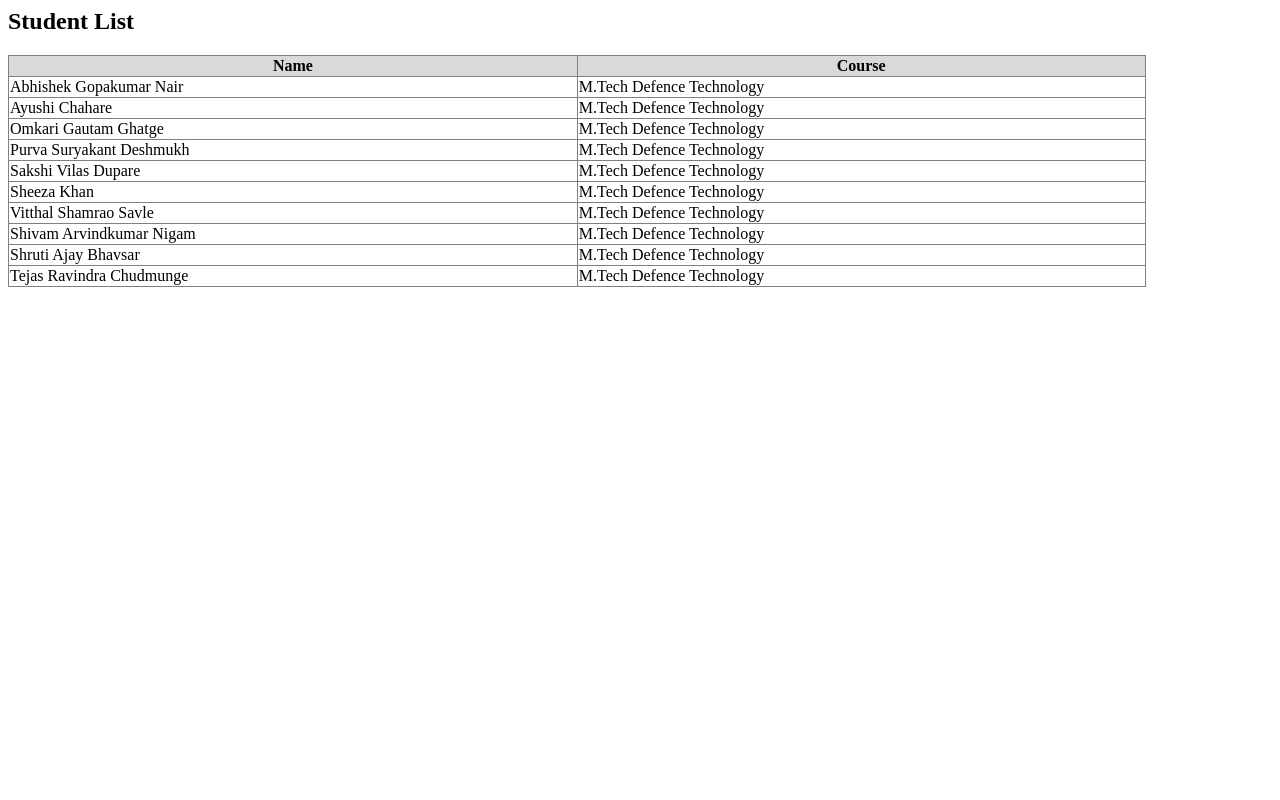
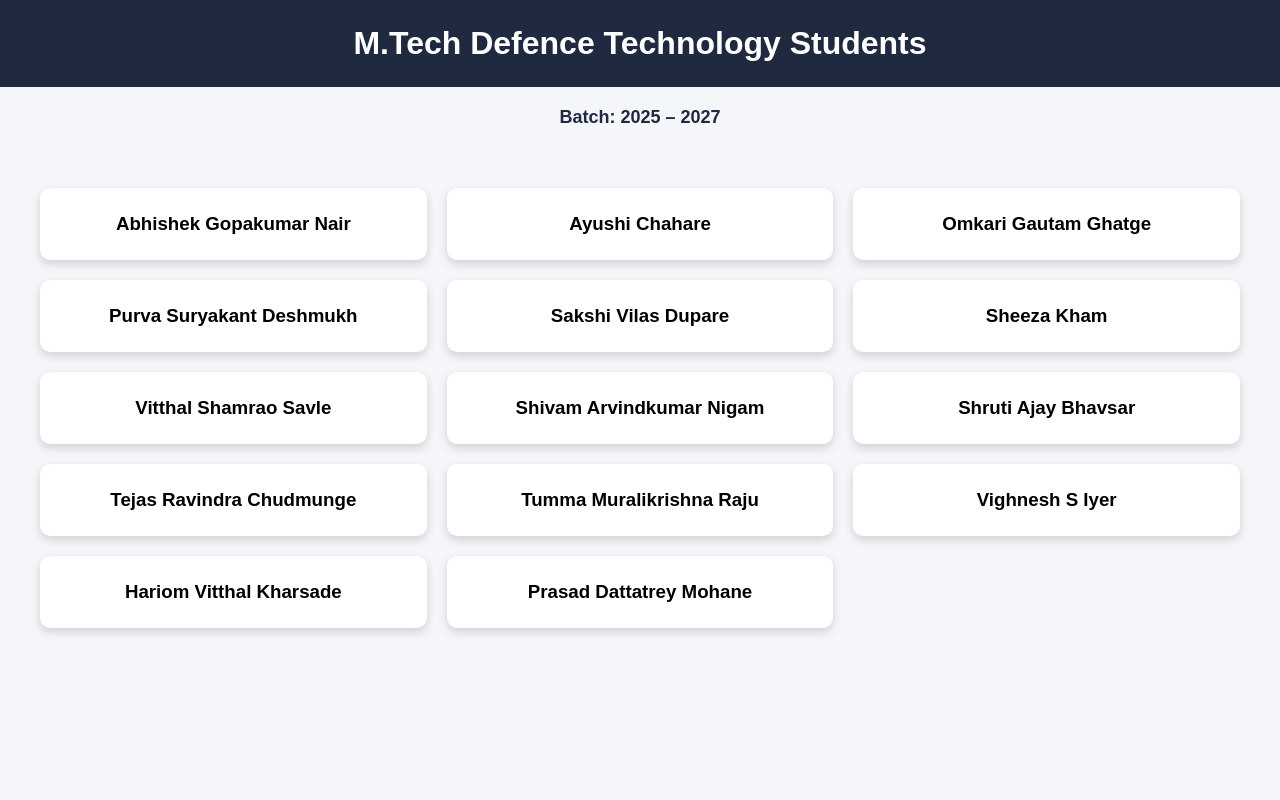
Before and after one commit to incrediblyeasy/defence--portal, a Flask app: page /students in a window 1280 px wide. Run offline with Flask 3, Linux system fonts and the light colour scheme.

Commit message:
Add files via upload

```diff
--- a/templates/students.html
+++ b/templates/students.html
@@ -1,60 +1,112 @@
-<h2>Student List</h2>
+<!DOCTYPE html>
+<html>
 
-<table border="1" style="border-collapse:collapse; width:90%;">
+<head>
 
-<tr style="background:#d9d9d9;">
-<th>Name</th>
-<th>Course</th>
-</tr>
+<title>Students - Defence Technology</title>
 
-<tr>
-<td>Abhishek Gopakumar Nair</td>
-<td>M.Tech Defence Technology</td>
-</tr>
+<link rel="stylesheet" href="/static/style.css">
 
-<tr>
-<td>Ayushi Chahare</td>
-<td>M.Tech Defence Technology</td>
-</tr>
+<style>
 
-<tr>
-<td>Omkari Gautam Ghatge</td>
-<td>M.Tech Defence Technology</td>
-</tr>
+body{
+font-family:Arial;
+background:#f4f6fa;
+}
 
-<tr>
-<td>Purva Suryakant Deshmukh</td>
-<td>M.Tech Defence Technology</td>
-</tr>
+.header{
+background:#1f2a40;
+color:white;
+text-align:center;
+padding:25px;
+}
 
-<tr>
-<td>Sakshi Vilas Dupare</td>
-<td>M.Tech Defence Technology</td>
-</tr>
+.header h1{
+margin:0;
+}
 
-<tr>
-<td>Sheeza Khan</td>
-<td>M.Tech Defence Technology</td>
-</tr>
+.batch{
+text-align:center;
+margin:20px;
+font-size:18px;
+font-weight:bold;
+color:#1f2a40;
+}
 
-<tr>
-<td>Vitthal Shamrao Savle</td>
-<td>M.Tech Defence Technology</td>
-</tr>
+.students-container{
+display:grid;
+grid-template-columns:repeat(3,1fr);
+gap:20px;
+padding:40px;
+}
 
-<tr>
-<td>Shivam Arvindkumar Nigam</td>
-<td>M.Tech Defence Technology</td>
-</tr>
+.student-card{
+background:white;
+padding:20px;
+border-radius:10px;
+box-shadow:0 4px 10px rgba(0,0,0,0.15);
+text-align:center;
+transition:0.3s;
+}
 
-<tr>
-<td>Shruti Ajay Bhavsar</td>
-<td>M.Tech Defence Technology</td>
-</tr>
+.student-card:hover{
+transform:translateY(-5px);
+}
 
-<tr>
-<td>Tejas Ravindra Chudmunge</td>
-<td>M.Tech Defence Technology</td>
-</tr>
+.student-card h3{
+margin:5px 0;
+}
 
-</table>
+</style>
+
+</head>
+
+<body>
+
+<div class="header">
+
+<h1>M.Tech Defence Technology Students</h1>
+
+</div>
+
+<div class="batch">
+
+Batch: 2025 – 2027
+
+</div>
+
+<div class="students-container">
+
+<div class="student-card"><h3>Abhishek Gopakumar Nair</h3></div>
+
+<div class="student-card"><h3>Ayushi Chahare</h3></div>
+
+<div class="student-card"><h3>Omkari Gautam Ghatge</h3></div>
+
+<div class="student-card"><h3>Purva Suryakant Deshmukh</h3></div>
+
+<div class="student-card"><h3>Sakshi Vilas Dupare</h3></div>
+
+<div class="student-card"><h3>Sheeza Kham</h3></div>
+
+<div class="student-card"><h3>Vitthal Shamrao Savle</h3></div>
+
+<div class="student-card"><h3>Shivam Arvindkumar Nigam</h3></div>
+
+<div class="student-card"><h3>Shruti Ajay Bhavsar</h3></div>
+
+<div class="student-card"><h3>Tejas Ravindra Chudmunge</h3></div>
+
+<div class="student-card"><h3>Tumma Muralikrishna Raju</h3></div>
+
+<div class="student-card"><h3>Vighnesh S Iyer</h3></div>
+
+<div class="student-card"><h3>Hariom Vitthal Kharsade</h3></div>
+
+<div class="student-card"><h3>Prasad Dattatrey Mohane</h3></div>
+
+</div>
+
+</body>
+
+</html>
```
Also changed, not shown: templates/teachers.html (+65 -82 lines).
